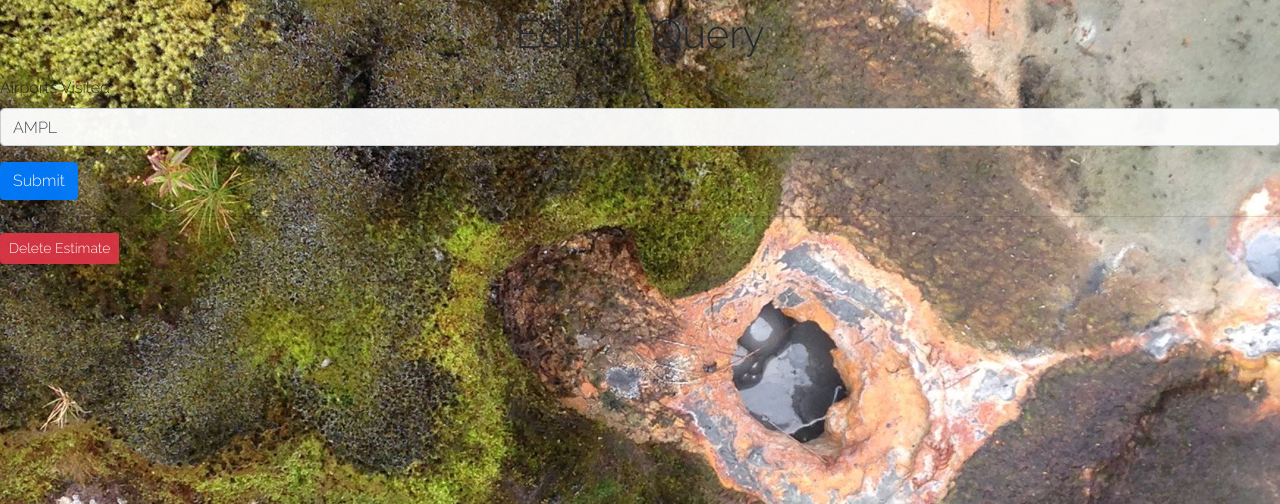
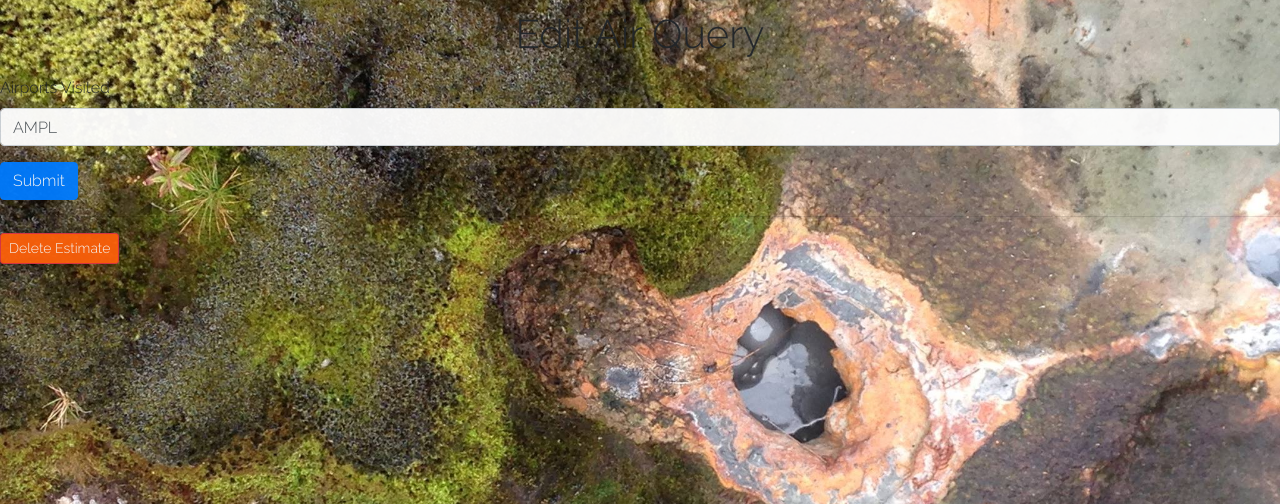
Before and after one commit to kc108/carbon-project, a Flask app: page /edit_air_query/1 in a window 1280 px wide. Shown: the part 62-566 px from the top of the page. Run offline with Flask 2, Linux system fonts and the light colour scheme; tables that the repository leaves empty hold one stand-in row (values such as "Sample post"); some libraries are stand-ins or nearby versions.

Commit message:
finishing for the night

```diff
--- a/static/css/style.css
+++ b/static/css/style.css
@@ -224,3 +224,9 @@ a.dashboard-aeroplane:hover {
 .available-offset-list {
     padding-bottom: 25px;
 }
+
+#delete-est-btn {
+    background-color: #FC600A;
+}
+
+/* EDIT AIR QUERY STYLESHEET */
--- a/templates/edit_air_query.html
+++ b/templates/edit_air_query.html
@@ -1,7 +1,7 @@
 {% extends 'base.html' %}
 
 {% block content %}
-<h1>{% block title %} Edit Air Query {% endblock %}</h1>
+<h1 class="edit-air-title">{% block title %} Edit Air Query {% endblock %}</h1>
 
 <form method="post">
     <div class="form-group">
@@ -17,6 +17,7 @@
 <form action="{{ url_for('delete_air_query', id=post.id) }}" method="POST">
     <input type="submit" value="Delete Estimate"
             class="btn btn-danger btn-sm"
+            id="delete-est-btn"
             onclick="return confirm('Are you sure you want to delete this estimate?')">
 </form>
 {% endblock %}
```
